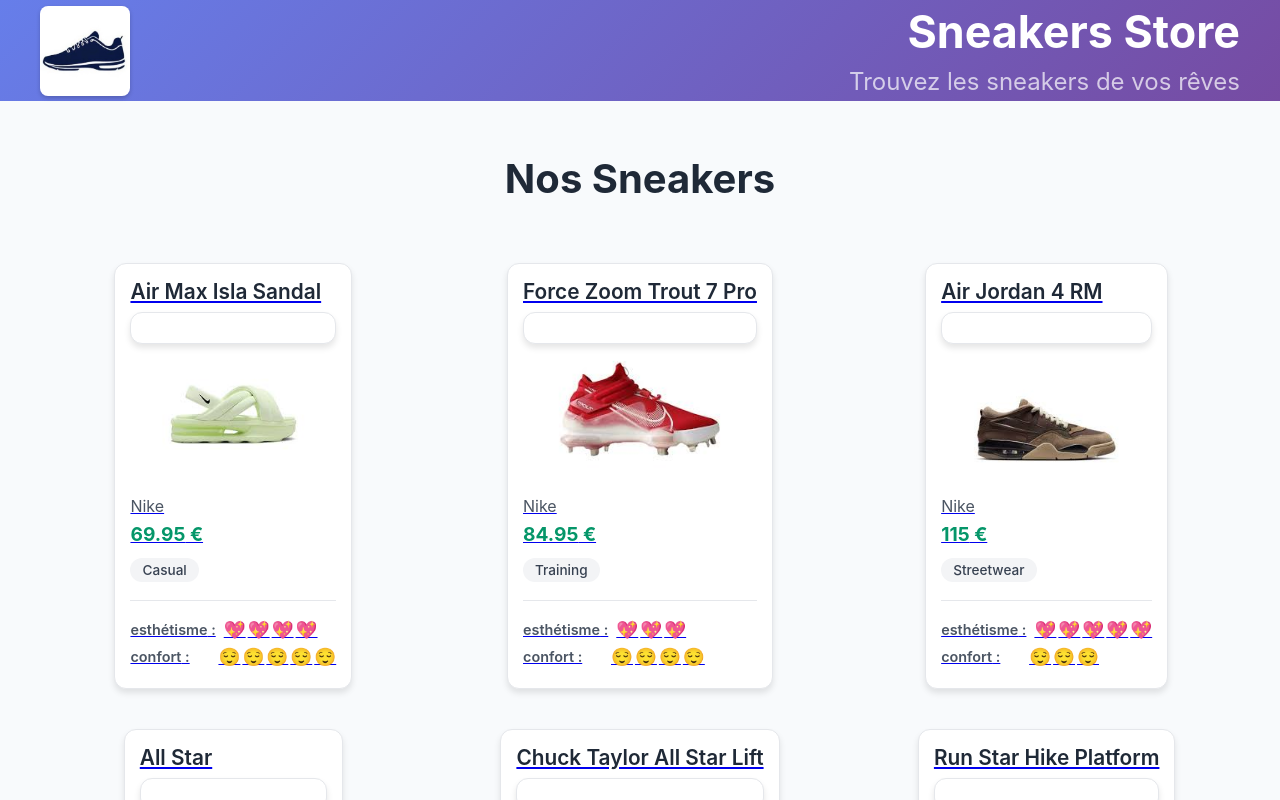
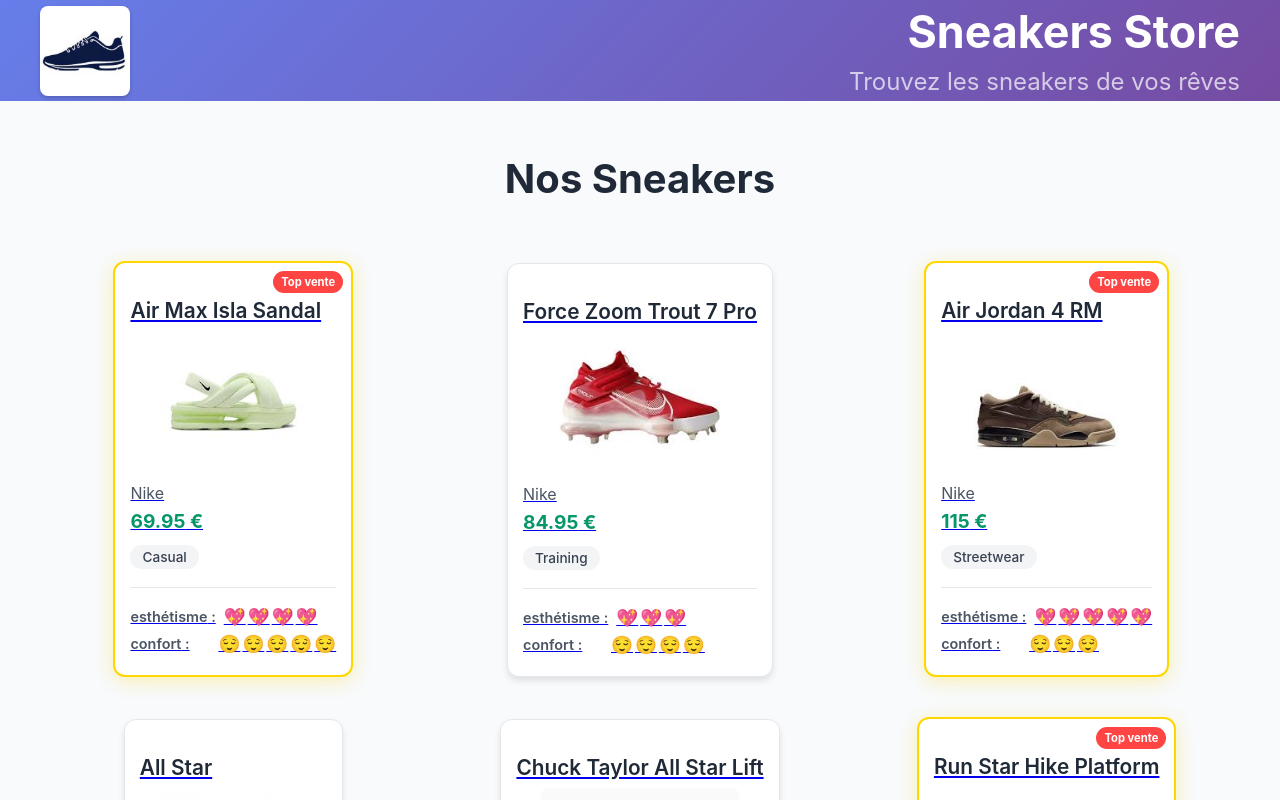
Before and after one commit to Mafiaproo/LMDSIO-ReactTP1, a React (Create React App) app: page / in a window 1280 px wide. Shown: the top 800 px of the page. Built offline with nearby package versions, Linux system fonts and the light colour scheme.

Commit message:
BestSeller Fixed

```diff
--- a/src/Components/ShoppingList.jsx
+++ b/src/Components/ShoppingList.jsx
@@ -18,6 +18,7 @@
                         style={sneaker.style}
                         esthetique={sneaker.esthetique}
                         confort={sneaker.confort}
+                        bestSeller={sneaker.bestSeller}
                     />
                 ))}
             </div>
--- a/src/Components/SneakerItem.jsx
+++ b/src/Components/SneakerItem.jsx
@@ -5,11 +5,10 @@
 {
     return (
         <a href="/">
-            <div className="sneaker-item">
+            <div className={`sneaker-item ${bestSeller ? 'best-seller' : ''}`}>
+                <br />
                 <h3>{nom}</h3>
-                <div className={`sneaker-item ${bestSeller ? 'best-seller' : ''}`}>
-                    {bestSeller && <span className="best-seller-badge">Top vente</span>}
-                </div>
+                {bestSeller && <span className="best-seller-badge">Top vente</span>}
                 <img className='sneaker-image' alt='' src={image} />
                 <div className="card-content">
                     <p className="sneaker-brand">{marque}</p>
--- a/src/styles/SneakerItem.css
+++ b/src/styles/SneakerItem.css
@@ -9,6 +9,7 @@
   width: 100%;
   height: fit-content;
   box-sizing: border-box;
+  text-decoration: none;
 }
 
 .sneaker-item:hover {
```
